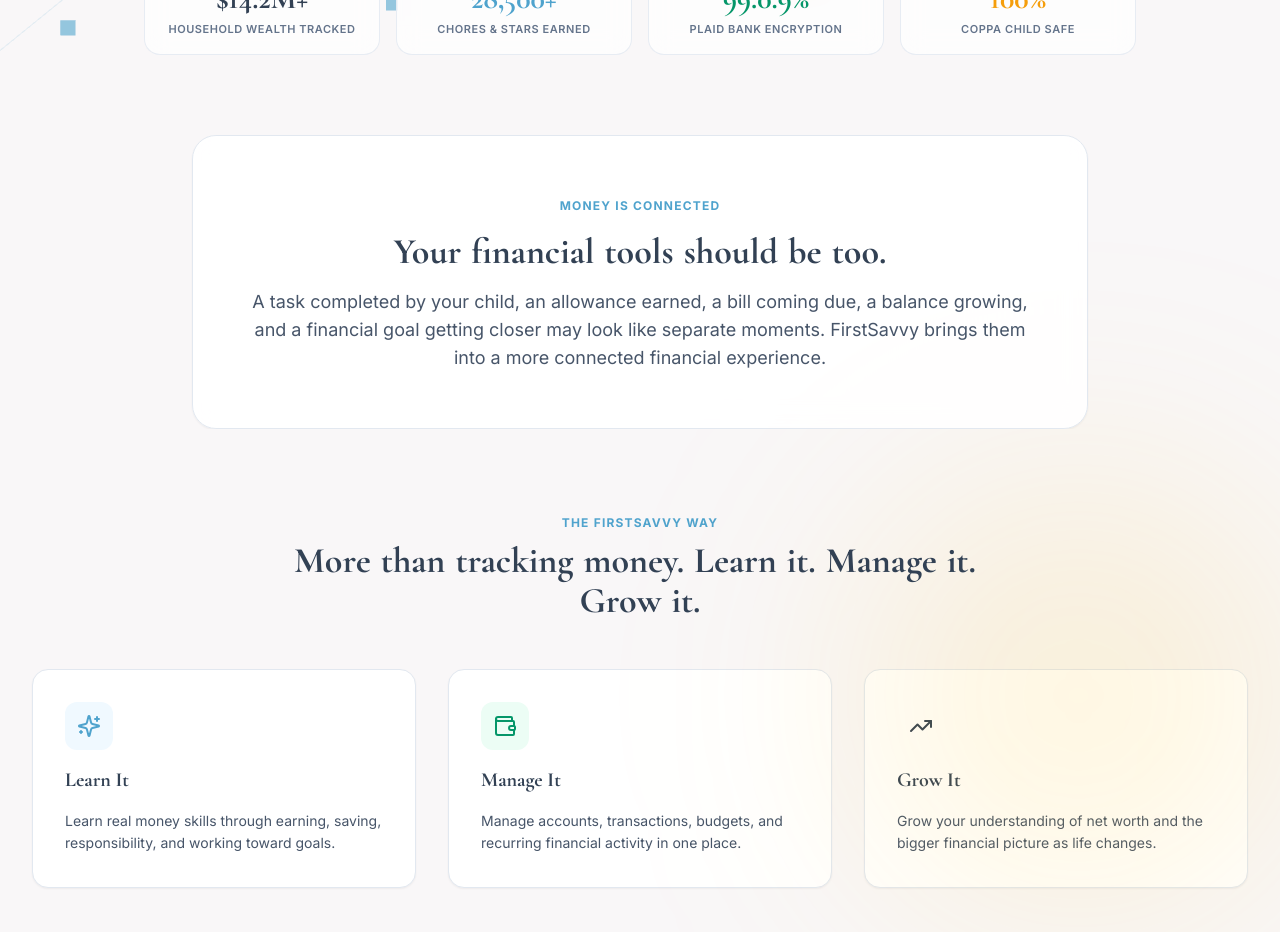
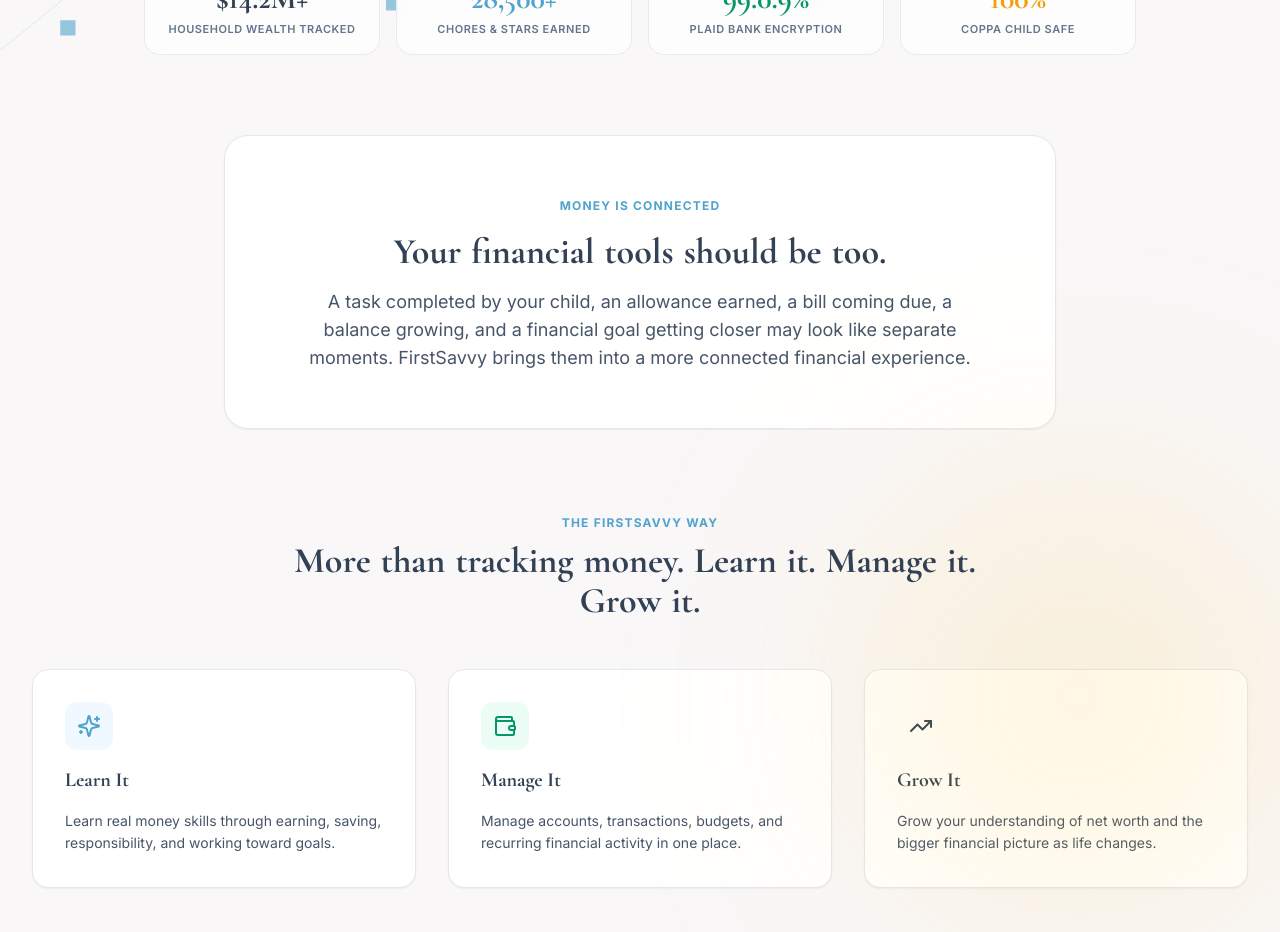
Before and after one commit to Ruhan-AI/1stsavvy, a Next.js app: page / in a window 1280 px wide. Shown: the part 1300-2232 px from the top of the page. Built offline with nearby package versions, Linux system fonts and the light colour scheme.

Commit message:
fix(ui): remove awkward glow spotlight boxes and 3D skew artifacts across all pages

```diff
--- a/src/app/(app)/dashboard/page.tsx
+++ b/src/app/(app)/dashboard/page.tsx
@@ -9,8 +9,7 @@
   CountUp,
   HoverCard3D,
   TextReveal,
-  ScrollReveal,
-  GlowSpotlight
+  ScrollReveal
 } from '@/components/animations/MotionWrappers';
 import { FinancialWaveCanvas } from '@/components/3d/FinancialWaveCanvas';
 import {
--- a/src/app/(marketing)/about/page.tsx
+++ b/src/app/(marketing)/about/page.tsx
@@ -8,9 +8,7 @@
   TextReveal,
   ScrollReveal,
   StaggerContainer,
-  StaggerItem,
-  HoverCard3D,
-  GlowSpotlight
+  StaggerItem
 } from '@/components/animations/MotionWrappers';
 import { ShieldCheck, Heart, Sparkles, Target, Users, ArrowRight } from 'lucide-react';
 
@@ -43,9 +41,7 @@
       {/* Core Principles Grid */}
       <StaggerContainer className="grid grid-cols-1 md:grid-cols-2 gap-8">
         <StaggerItem>
-          <GlowSpotlight glowColor="rgba(79, 163, 205, 0.12)">
-            <HoverCard3D glowColor="rgba(79, 163, 205, 0.15)">
-              <div className="p-8 rounded-3xl bg-white dark:bg-[#1E293B] border border-slate-200 dark:border-slate-800 shadow-sm space-y-3 h-full">
+          <div className="p-8 rounded-3xl bg-white dark:bg-[#1E293B] border border-slate-200 dark:border-slate-800 shadow-sm space-y-3 h-full hover:border-brand-sky/40 hover:shadow-md transition-all">
             <div className="w-10 h-10 rounded-xl bg-sky-50 dark:bg-sky-950/50 text-brand-sky flex items-center justify-center">
               <Sparkles className="w-5 h-5" />
             </div>
@@ -54,14 +50,10 @@
               Financial wisdom is not learned from lectures; it is built through everyday habits. By connecting chores, stars, rewards, and savings goals, children develop an intuitive relationship between responsibility and earning.
             </p>
           </div>
-            </HoverCard3D>
-          </GlowSpotlight>
         </StaggerItem>
 
         <StaggerItem>
-          <GlowSpotlight glowColor="rgba(16, 185, 129, 0.12)">
-            <HoverCard3D glowColor="rgba(16, 185, 129, 0.15)">
-              <div className="p-8 rounded-3xl bg-white dark:bg-[#1E293B] border border-slate-200 dark:border-slate-800 shadow-sm space-y-3 h-full">
+          <div className="p-8 rounded-3xl bg-white dark:bg-[#1E293B] border border-slate-200 dark:border-slate-800 shadow-sm space-y-3 h-full hover:border-emerald-500/40 hover:shadow-md transition-all">
             <div className="w-10 h-10 rounded-xl bg-emerald-50 dark:bg-emerald-950/50 text-emerald-600 flex items-center justify-center">
               <ShieldCheck className="w-5 h-5" />
             </div>
@@ -70,14 +62,10 @@
               We treat child data as strictly confidential. COPPA compliance, parental consent controls, zero data sale, and complete isolation between adult finances and child spaces are built into the bedrock of our software.
             </p>
           </div>
-            </HoverCard3D>
-          </GlowSpotlight>
         </StaggerItem>
 
         <StaggerItem>
-          <GlowSpotlight glowColor="rgba(79, 163, 205, 0.12)">
-            <HoverCard3D glowColor="rgba(79, 163, 205, 0.15)">
-              <div className="p-8 rounded-3xl bg-white dark:bg-[#1E293B] border border-slate-200 dark:border-slate-800 shadow-sm space-y-3 h-full">
+          <div className="p-8 rounded-3xl bg-white dark:bg-[#1E293B] border border-slate-200 dark:border-slate-800 shadow-sm space-y-3 h-full hover:border-brand-softBlue/40 hover:shadow-md transition-all">
             <div className="w-10 h-10 rounded-xl bg-navy-50 dark:bg-slate-800 text-brand-navy dark:text-brand-softBlue flex items-center justify-center">
               <Target className="w-5 h-5" />
             </div>
@@ -86,14 +74,10 @@
               More financial data does not always mean more clarity. We design tools that cut through repetitive friction to show you what came in, what went out, what is coming next, and where you stand.
             </p>
           </div>
-            </HoverCard3D>
-          </GlowSpotlight>
         </StaggerItem>
 
         <StaggerItem>
-          <GlowSpotlight glowColor="rgba(245, 158, 11, 0.12)">
-            <HoverCard3D glowColor="rgba(245, 158, 11, 0.15)">
-              <div className="p-8 rounded-3xl bg-white dark:bg-[#1E293B] border border-slate-200 dark:border-slate-800 shadow-sm space-y-3 h-full">
+          <div className="p-8 rounded-3xl bg-white dark:bg-[#1E293B] border border-slate-200 dark:border-slate-800 shadow-sm space-y-3 h-full hover:border-amber-400/40 hover:shadow-md transition-all">
             <div className="w-10 h-10 rounded-xl bg-amber-50 dark:bg-amber-950/50 text-amber-600 flex items-center justify-center">
               <Users className="w-5 h-5" />
             </div>
@@ -102,8 +86,6 @@
               What begins with a child earning their first stars develops into personal budgeting, household coordination, investing, and estate planning as life unfolds.
             </p>
           </div>
-            </HoverCard3D>
-          </GlowSpotlight>
         </StaggerItem>
       </StaggerContainer>
 
--- a/src/app/(marketing)/family/page.tsx
+++ b/src/app/(marketing)/family/page.tsx
@@ -8,9 +8,7 @@
   TextReveal,
   ScrollReveal,
   StaggerContainer,
-  StaggerItem,
-  HoverCard3D,
-  GlowSpotlight
+  StaggerItem
 } from '@/components/animations/MotionWrappers';
 import {
   Sparkles,
@@ -122,9 +120,8 @@
           </ScrollReveal>
 
           <ScrollReveal direction="right">
-            <HoverCard3D glowColor="rgba(245, 158, 11, 0.15)">
-              <div className="p-8 rounded-3xl bg-white dark:bg-[#1E293B] border border-slate-200 dark:border-slate-800 shadow-sm space-y-4">
-                <div className="text-xs font-bold uppercase tracking-wider text-slate-400">Sample Assigned Tasks</div>
+            <div className="p-8 rounded-3xl bg-white dark:bg-[#1E293B] border border-slate-200 dark:border-slate-800 shadow-sm space-y-4 hover:shadow-md transition-shadow duration-300">
+              <div className="text-xs font-bold uppercase tracking-wider text-slate-400">Sample Assigned Tasks</div>
                 <div className="space-y-3">
                   {[
                     { title: 'Tidy Bedroom & Make Bed', stars: '2 Stars', schedule: 'Daily' },
@@ -146,7 +143,6 @@
                   ))}
                 </div>
               </div>
-            </HoverCard3D>
           </ScrollReveal>
         </div>
       </section>
--- a/src/app/(marketing)/page.tsx
+++ b/src/app/(marketing)/page.tsx
@@ -9,13 +9,11 @@
   FadeIn,
   AuroraBackground,
   FloatingBadge,
-  HoverCard3D,
   CountUp,
   TextReveal,
   ScrollReveal,
   StaggerContainer,
-  StaggerItem,
-  GlowSpotlight
+  StaggerItem
 } from '@/components/animations/MotionWrappers';
 import {
   ArrowRight,
@@ -144,21 +142,17 @@
       </section>
 
       {/* 2. SECTION: MONEY IS CONNECTED */}
-      <section className="max-w-7xl mx-auto px-4 sm:px-6 lg:px-8">
+      <section className="max-w-4xl mx-auto px-4 sm:px-6 lg:px-8">
         <ScrollReveal direction="up">
-          <GlowSpotlight glowColor="rgba(79, 163, 205, 0.16)">
-            <HoverCard3D glowColor="rgba(79, 163, 205, 0.18)">
-              <div className="p-8 sm:p-14 rounded-3xl bg-white/90 dark:bg-[#1E293B]/90 backdrop-blur-md border border-slate-200 dark:border-slate-800 shadow-sm text-center max-w-4xl mx-auto space-y-4">
+          <div className="p-8 sm:p-14 rounded-3xl bg-white dark:bg-[#1E293B] border border-slate-200 dark:border-slate-800 shadow-sm text-center space-y-4 hover:shadow-md transition-shadow duration-300">
             <span className="text-xs font-bold uppercase tracking-widest text-brand-sky">Money is connected</span>
             <h2 className="text-3xl sm:text-4xl font-serif font-bold text-brand-navy dark:text-white">
               <TextReveal text="Your financial tools should be too." />
             </h2>
-                <p className="text-slate-600 dark:text-slate-300 text-base sm:text-lg leading-relaxed">
+            <p className="text-slate-600 dark:text-slate-300 text-base sm:text-lg leading-relaxed max-w-2xl mx-auto">
               A task completed by your child, an allowance earned, a bill coming due, a balance growing, and a financial goal getting closer may look like separate moments. FirstSavvy brings them into a more connected financial experience.
             </p>
           </div>
-            </HoverCard3D>
-          </GlowSpotlight>
         </ScrollReveal>
       </section>
 
--- a/src/app/(marketing)/personal-finance/page.tsx
+++ b/src/app/(marketing)/personal-finance/page.tsx
@@ -9,9 +9,7 @@
   TextReveal,
   ScrollReveal,
   StaggerContainer,
-  StaggerItem,
-  HoverCard3D,
-  GlowSpotlight
+  StaggerItem
 } from '@/components/animations/MotionWrappers';
 import {
   Wallet,
@@ -126,21 +124,15 @@
         </ScrollReveal>
       </section>
 
-      {/* 2. SECTION: EVERYTHING IN VIEW WITH 3D FLOW WAVE */}
-      <section className="max-w-7xl mx-auto px-4 sm:px-6 lg:px-8 relative">
-        <div className="absolute inset-0 h-64 pointer-events-none opacity-40 dark:opacity-60 -z-10">
-          <FinancialWaveCanvas />
-        </div>
-
+      {/* 2. SECTION: EVERYTHING IN VIEW */}
+      <section className="max-w-4xl mx-auto px-4 sm:px-6 lg:px-8">
         <ScrollReveal direction="up">
-          <GlowSpotlight glowColor="rgba(16, 185, 129, 0.12)">
-            <HoverCard3D glowColor="rgba(16, 185, 129, 0.15)">
-              <div className="p-8 sm:p-14 rounded-3xl bg-white/90 dark:bg-[#1E293B]/90 backdrop-blur-md border border-slate-200 dark:border-slate-800 shadow-sm text-center max-w-4xl mx-auto space-y-6">
+          <div className="p-8 sm:p-14 rounded-3xl bg-white dark:bg-[#1E293B] border border-slate-200 dark:border-slate-800 shadow-sm text-center space-y-6 hover:shadow-md transition-shadow duration-300">
             <span className="text-xs font-bold uppercase tracking-widest text-brand-sky">Everything in View</span>
             <h2 className="text-3xl sm:text-4xl font-serif font-bold text-brand-navy dark:text-white">
               <TextReveal text="Your financial life should not require five different places to understand. Bring the pieces together." />
             </h2>
-                <p className="text-slate-600 dark:text-slate-300 text-base sm:text-lg leading-relaxed">
+            <p className="text-slate-600 dark:text-slate-300 text-base sm:text-lg leading-relaxed max-w-2xl mx-auto">
               See connected and manually managed accounts alongside the financial activity around them, giving you a clearer view without constantly moving between banking apps, spreadsheets, and separate tools.
             </p>
             <div className="flex flex-wrap justify-center gap-2 pt-2">
@@ -151,8 +143,6 @@
               ))}
             </div>
           </div>
-            </HoverCard3D>
-          </GlowSpotlight>
         </ScrollReveal>
       </section>
 
--- a/src/components/animations/MotionWrappers.tsx
+++ b/src/components/animations/MotionWrappers.tsx
@@ -502,45 +502,3 @@
     </motion.div>
   );
 }
-
-/**
- * 10. Interactive Mouse Cursor Spotlight Glow
- */
-export function GlowSpotlight({
-  children,
-  className = '',
-  glowColor = 'rgba(79, 163, 205, 0.12)',
-}: {
-  children: React.ReactNode;
-  className?: string;
-  glowColor?: string;
-}) {
-  const [pos, setPos] = useState({ x: 0, y: 0 });
-  const [opacity, setOpacity] = useState(0);
-
-  const handleMouseMove = (e: React.MouseEvent<HTMLDivElement>) => {
-    const rect = e.currentTarget.getBoundingClientRect();
-    setPos({
-      x: e.clientX - rect.left,
-      y: e.clientY - rect.top,
-    });
-  };
-
-  return (
-    <div
-      onMouseMove={handleMouseMove}
-      onMouseEnter={() => setOpacity(1)}
-      onMouseLeave={() => setOpacity(0)}
-      className={`relative overflow-hidden ${className}`}
-    >
-      <div
-        className="pointer-events-none absolute -inset-px transition-opacity duration-300 z-0"
-        style={{
-          opacity,
-          background: `radial-gradient(400px circle at ${pos.x}px ${pos.y}px, ${glowColor}, transparent 80%)`,
-        }}
-      />
-      <div className="relative z-10">{children}</div>
-    </div>
-  );
-}
```
Also changed, not shown: FirstSavvy Logo-1-02.jpg (added). Lines whose indentation alone changed are shown as unchanged.
